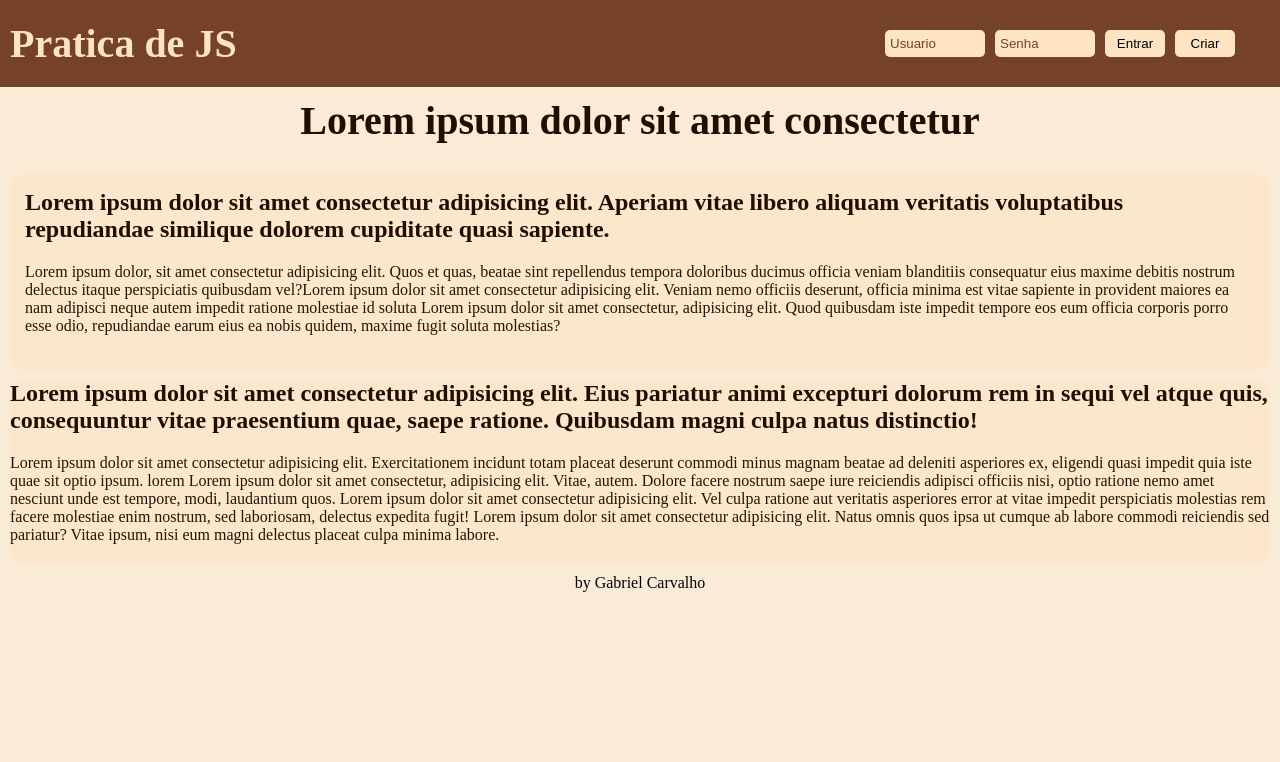
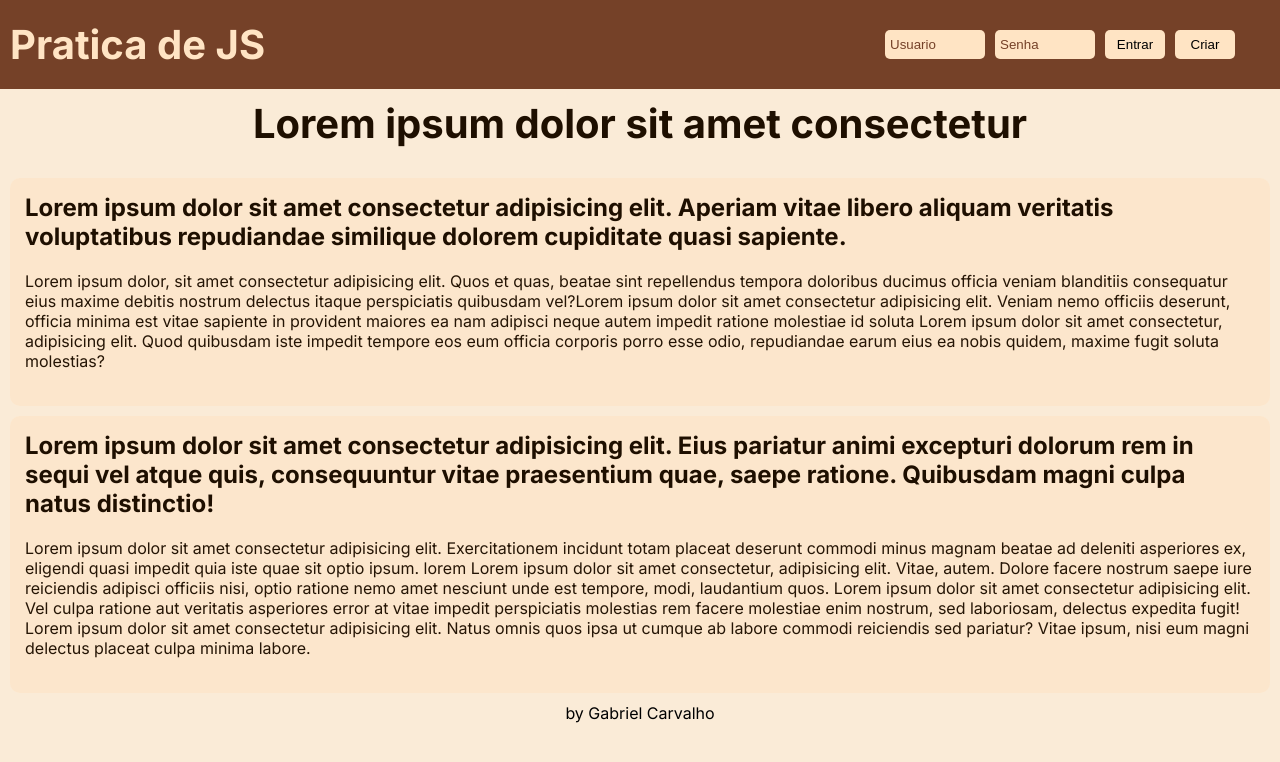
Before and after one commit to Gabriel4C3/Pratica-Js, a plain HTML site: page index.html in a window 1280 px wide. Drawn offline with Linux system fonts and the light colour scheme; a web font is replaced by a local one.

Commit message:
alteração de fonte

```diff
--- a/style.css
+++ b/style.css
@@ -1,6 +1,8 @@
 @charset "UTF-8";
 
 @import url('https://fonts.googleapis.com/css2?family=Boldonse&family=Inter:ital,opsz,wght@0,14..32,100..900;1,14..32,100..900&family=Young+Serif&display=swap');
+
+@import url('https://fonts.googleapis.com/css2?family=Boldonse&family=Inter:ital,opsz,wght@0,14..32,100..900;1,14..32,100..900&family=Roboto:ital,wght@0,100..900;1,100..900&family=Young+Serif&display=swap');
 
 *{
 margin: 0;
@@ -9,6 +11,7 @@
 }
 body{
     background-color: antiquewhite;
+    font-family: "Inter", sans-serif;
 
 }
 header{
@@ -53,6 +56,11 @@
     color: bisque;
     margin: 20px 20px 20px 10px;
     font-size:40px;
+    font-family: "Inter", sans-serif;
+    font-optical-sizing: auto;
+    font-weight: <weight>;
+    font-style: normal;
+
 }
 main{
     display: flex;
@@ -67,6 +75,10 @@
 
 .titulo-principal
 {
+    font-family: "Inter", sans-serif;
+    font-optical-sizing: auto;
+    font-weight: <weight>;
+    font-style: normal;
     font-size: 30pt;
     color: rgb(30, 15, 0);
     margin-bottom: 20px;
@@ -91,7 +103,8 @@
 }
 article{
     background-color: rgba(255, 228, 196, 0.575);
-    border-radius: 15px;
+    border-radius: 10px;
+    padding: 15px;
 
 
 }
```
